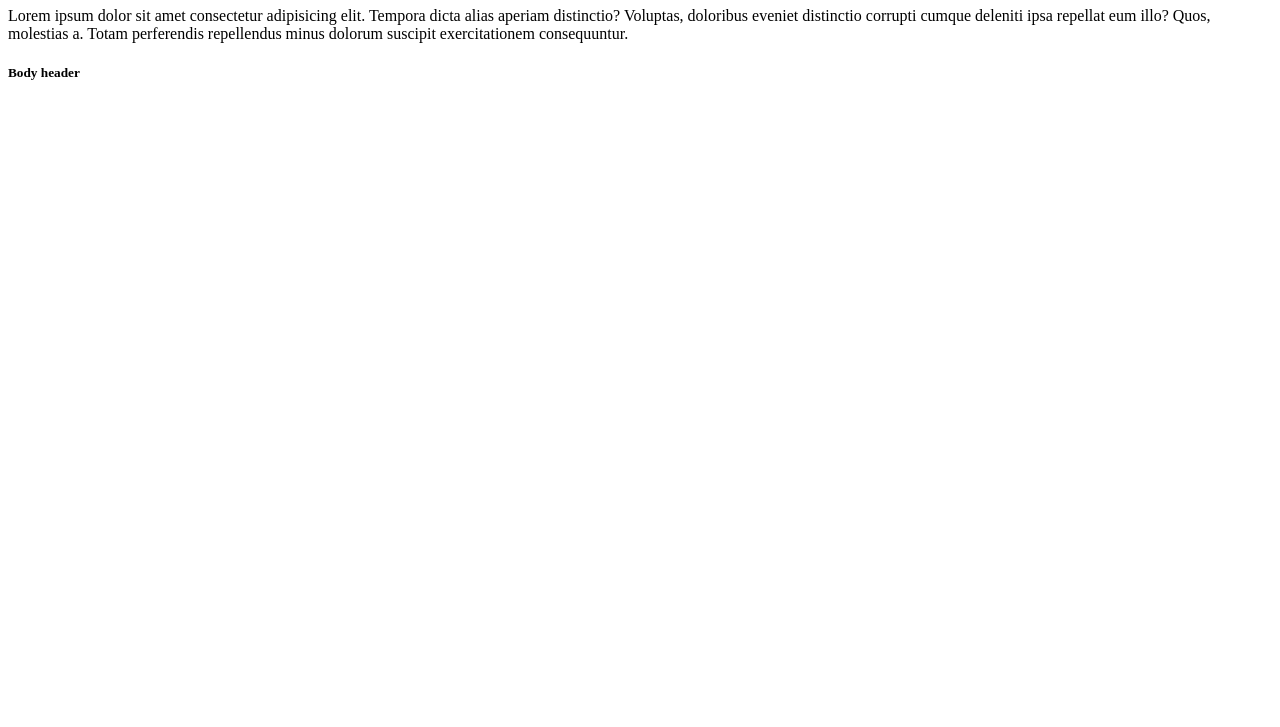
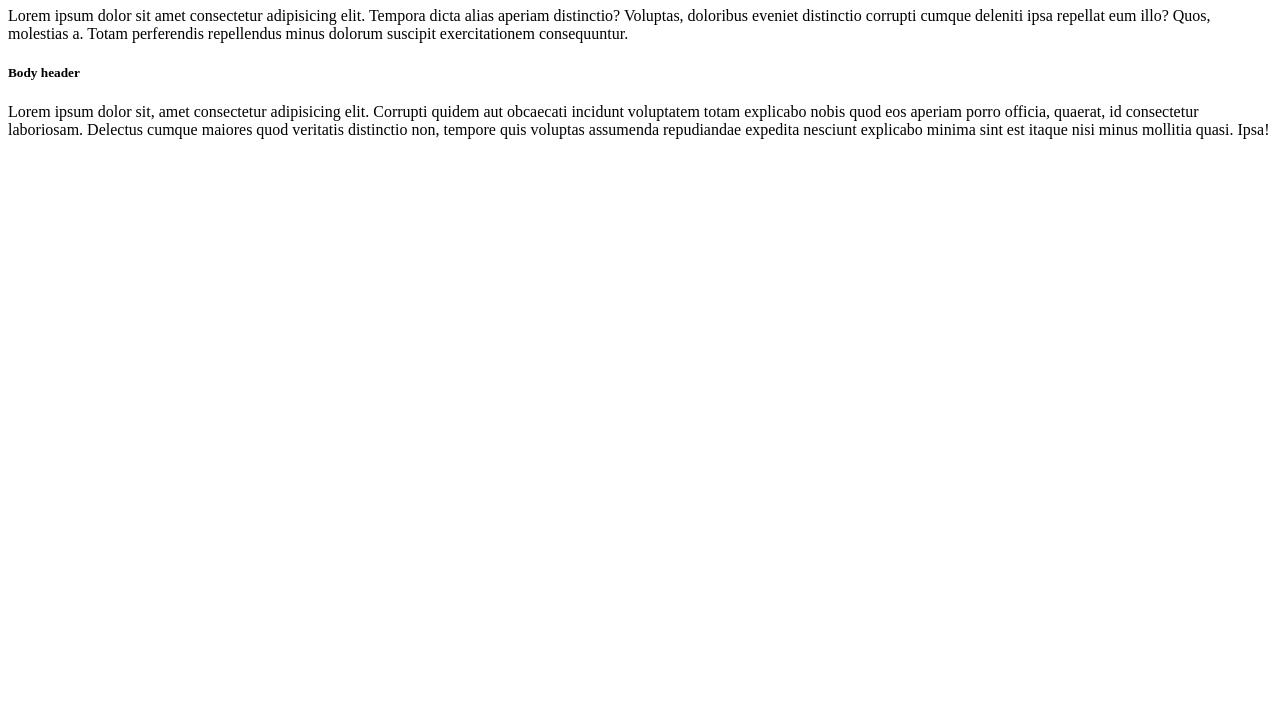
Before and after one commit to reagm/git_tutorial, a plain HTML site: page index.html in a window 1280 px wide. Shown: the part 73-800 px from the top of the page. Drawn offline with Linux system fonts and the light colour scheme.

Commit message:
added body text

```diff
--- a/index.html
+++ b/index.html
@@ -10,5 +10,6 @@
     <h1>Hello World</h1>
     <p>Lorem ipsum dolor sit amet consectetur adipisicing elit. Tempora dicta alias aperiam distinctio? Voluptas, doloribus eveniet distinctio corrupti cumque deleniti ipsa repellat eum illo? Quos, molestias a. Totam perferendis repellendus minus dolorum suscipit exercitationem consequuntur.</p>
     <h5>Body header</h5>
+    <p>Lorem ipsum dolor sit, amet consectetur adipisicing elit. Corrupti quidem aut obcaecati incidunt voluptatem totam explicabo nobis quod eos aperiam porro officia, quaerat, id consectetur laboriosam. Delectus cumque maiores quod veritatis distinctio non, tempore quis voluptas assumenda repudiandae expedita nesciunt explicabo minima sint est itaque nisi minus mollitia quasi. Ipsa!</p>
 </body>
 </html>
```
